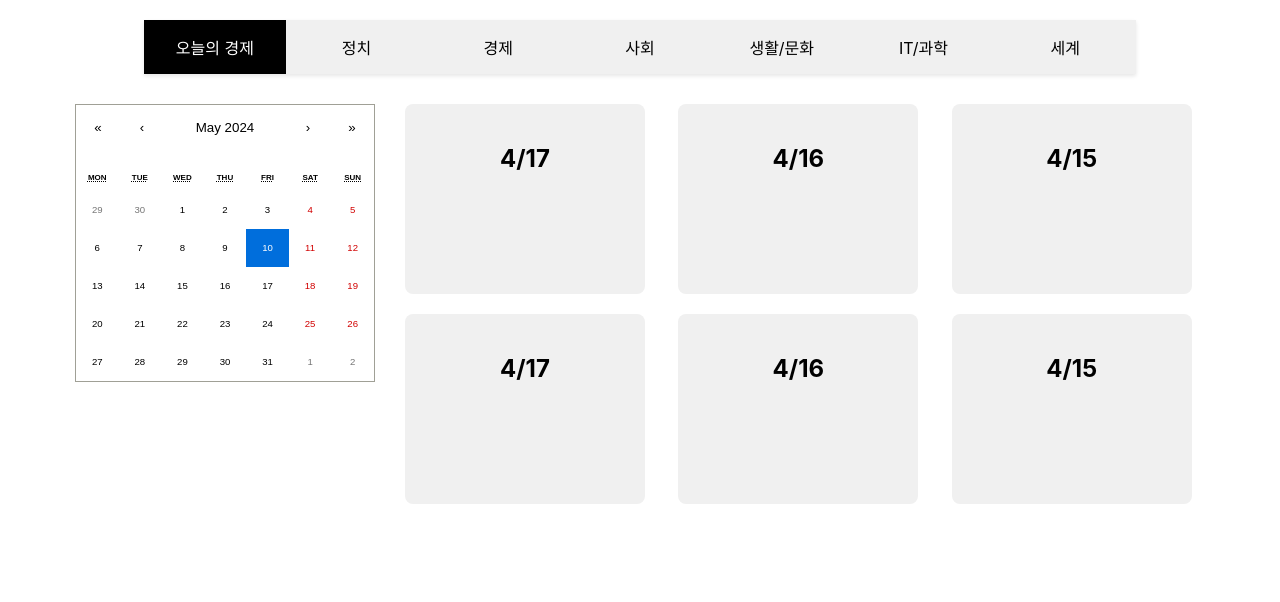
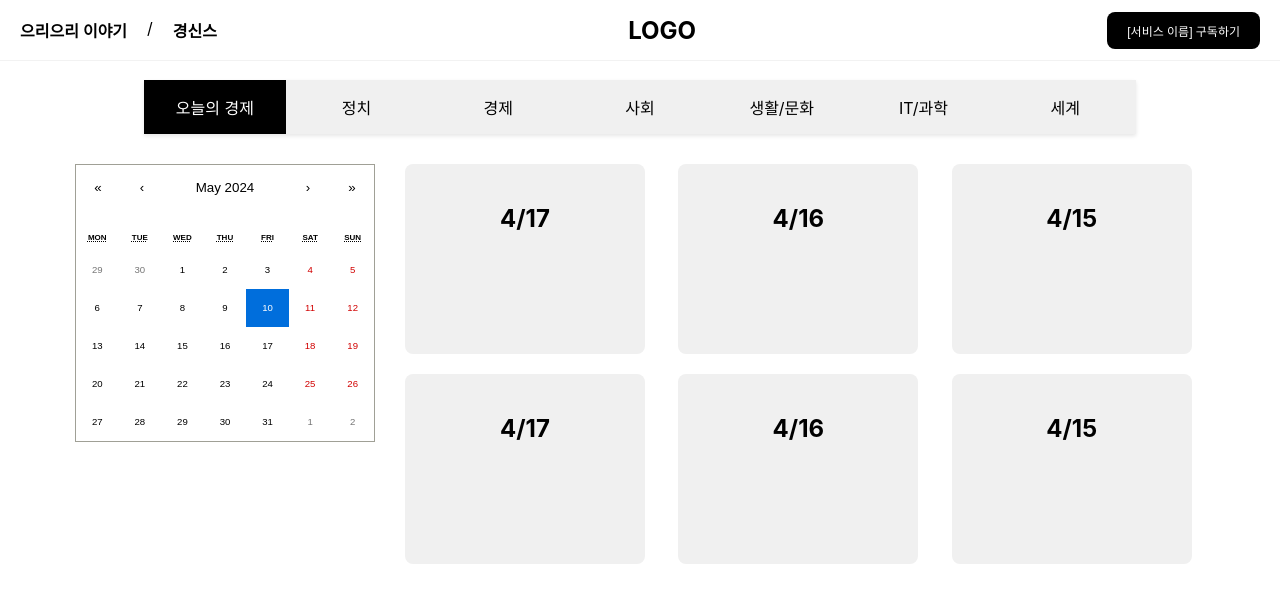
Before and after one commit to ChoiSangwon/gyeongsinsu-client, a React (Create React App) app: page / in a window 1280 px wide. Shown: the top 602 px of the page. Built offline with nearby package versions, Linux system fonts and the light colour scheme.

Commit message:
add header

```diff
--- a/src/App.js
+++ b/src/App.js
@@ -1,9 +1,11 @@
 import "./App.css";
 import { BrowserRouter as Router, Route, Routes } from "react-router-dom";
 import Main from "./pages/main/main";
+import Header from "./components/header/header";
 function App() {
   return (
     <div>
+      <Header />
       <Router>
         <Routes>
           <Route path="/" element={<Main />} />
--- /dev/null
+++ b/src/components/header/header.js
@@ -0,0 +1,59 @@
+import styled from "styled-components";
+
+const Header = () => {
+  return (
+    <Container>
+      <LeftContainer>
+        <HeaderItem>으리으리 이야기</HeaderItem>/<HeaderItem>경신스</HeaderItem>
+      </LeftContainer>
+      <Logo>LOGO</Logo>
+      <SubscribeButton onClick={() => {}}>
+        [서비스 이름] 구독하기
+      </SubscribeButton>
+    </Container>
+  );
+};
+export default Header;
+
+const Container = styled.div`
+  padding-left: 20px;
+  padding-right: 20px;
+  height: 60px;
+  display: flex;
+  align-items: center;
+  justify-content: space-between;
+  box-shadow: 0 0.5px rgba(0, 0, 0, 0.1);
+`;
+
+const LeftContainer = styled.div`
+  display: flex;
+  gap: 20px;
+`;
+
+const HeaderItem = styled.div`
+  font-size: 16px;
+  font-weight: 600;
+  color: black;
+  cursor: pointer;
+  &:hover {
+    color: rgba(25, 25, 27, 0.5);
+  }
+`;
+
+const Logo = styled.div`
+  font-size: 24px;
+  font-weight: bold;
+`;
+
+const SubscribeButton = styled.button`
+  border-radius: 8px;
+  background-color: black;
+  color: white;
+  font-size: 12px;
+  padding: 10px 20px;
+  border: none;
+  cursor: pointer;
+  &:hover {
+    background-color: grey;
+  }
+`;
```
